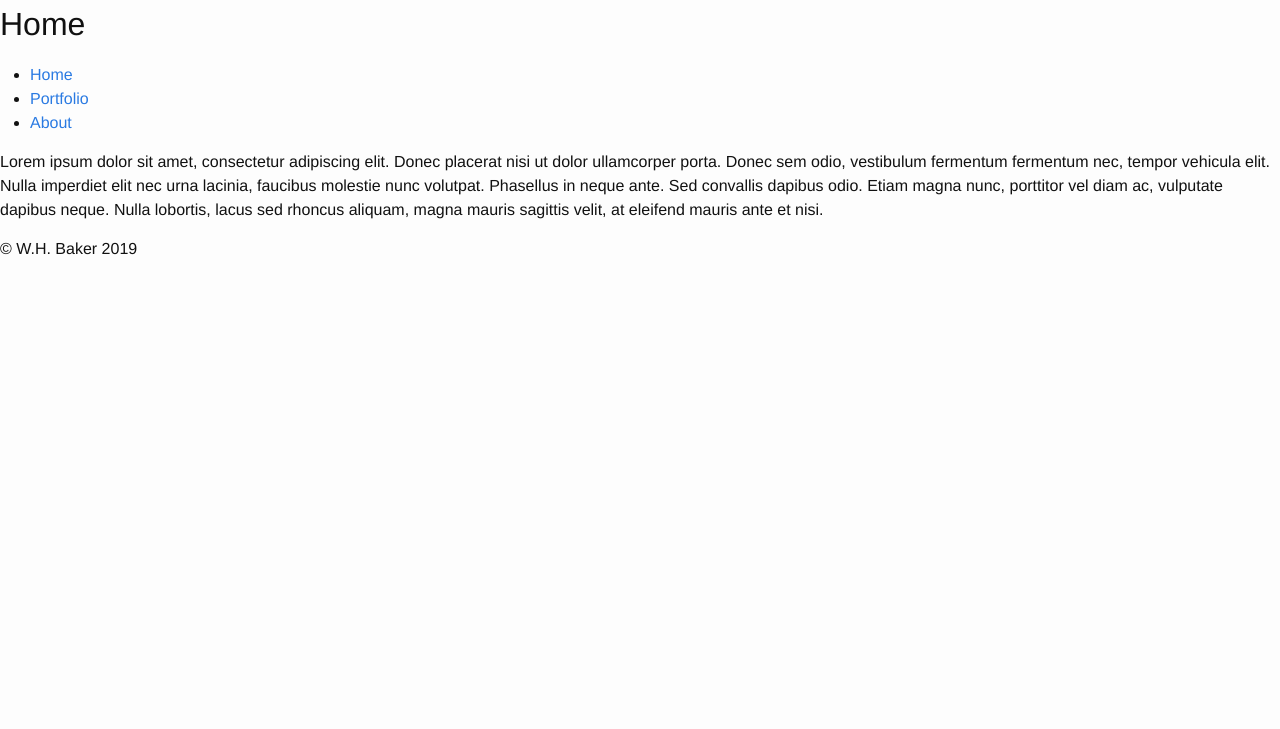
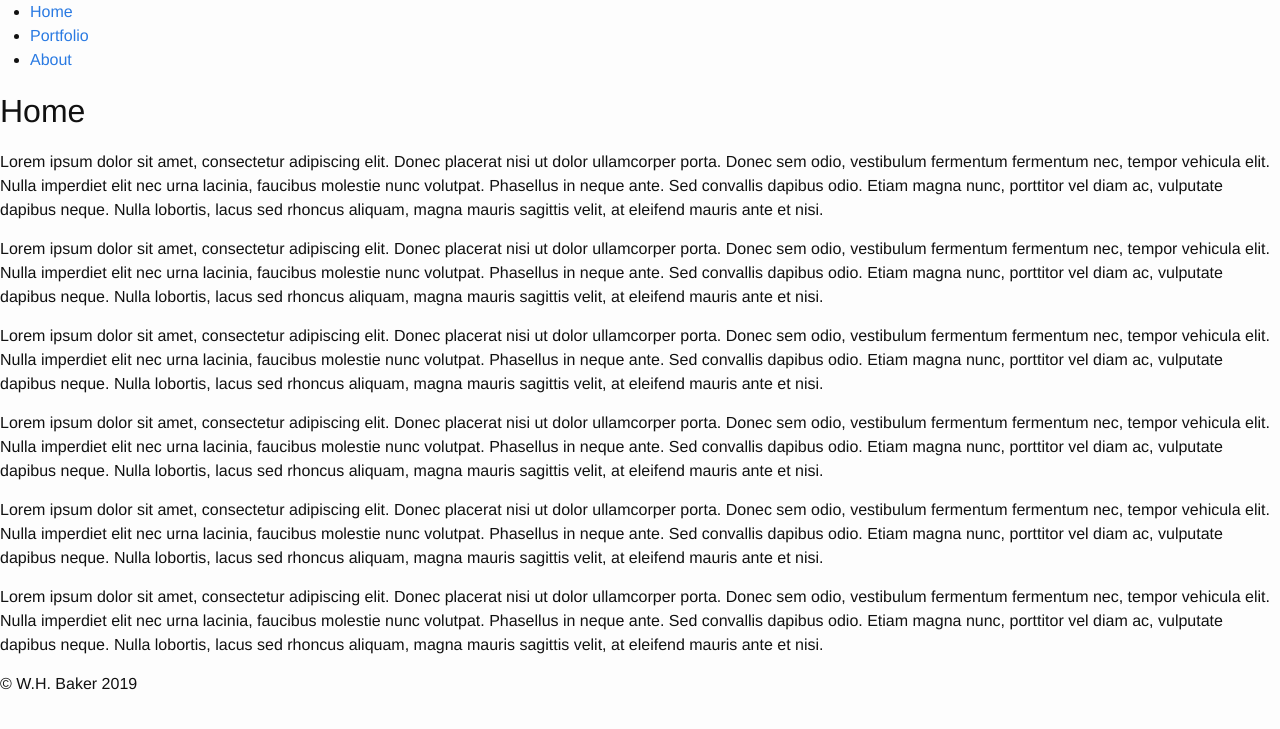
Before and after one commit to WesOnCoding/WesOnCoding.github.io, a Jekyll site: the page index.html, which Jekyll copies as it is, in a window 1280 px wide. Shown: the top 729 px of the page. Built offline with Jekyll 4.4.1, drawn with Linux system fonts in a browser that asks for light colours.

Commit message:
Update index.html

```diff
--- a/index.html
+++ b/index.html
@@ -15,6 +13,14 @@
                 <li><a href="about.html">About</a></li>
             </ul>
         </div>
+
+        <h1>Home</h1>
+
+        <p>Lorem ipsum dolor sit amet, consectetur adipiscing elit. Donec placerat nisi ut dolor ullamcorper porta. Donec sem odio, vestibulum fermentum fermentum nec, tempor vehicula elit. Nulla imperdiet elit nec urna lacinia, faucibus molestie nunc volutpat. Phasellus in neque ante. Sed convallis dapibus odio. Etiam magna nunc, porttitor vel diam ac, vulputate dapibus neque. Nulla lobortis, lacus sed rhoncus aliquam, magna mauris sagittis velit, at eleifend mauris ante et nisi.</p>
+        <p>Lorem ipsum dolor sit amet, consectetur adipiscing elit. Donec placerat nisi ut dolor ullamcorper porta. Donec sem odio, vestibulum fermentum fermentum nec, tempor vehicula elit. Nulla imperdiet elit nec urna lacinia, faucibus molestie nunc volutpat. Phasellus in neque ante. Sed convallis dapibus odio. Etiam magna nunc, porttitor vel diam ac, vulputate dapibus neque. Nulla lobortis, lacus sed rhoncus aliquam, magna mauris sagittis velit, at eleifend mauris ante et nisi.</p>
+        <p>Lorem ipsum dolor sit amet, consectetur adipiscing elit. Donec placerat nisi ut dolor ullamcorper porta. Donec sem odio, vestibulum fermentum fermentum nec, tempor vehicula elit. Nulla imperdiet elit nec urna lacinia, faucibus molestie nunc volutpat. Phasellus in neque ante. Sed convallis dapibus odio. Etiam magna nunc, porttitor vel diam ac, vulputate dapibus neque. Nulla lobortis, lacus sed rhoncus aliquam, magna mauris sagittis velit, at eleifend mauris ante et nisi.</p>
+        <p>Lorem ipsum dolor sit amet, consectetur adipiscing elit. Donec placerat nisi ut dolor ullamcorper porta. Donec sem odio, vestibulum fermentum fermentum nec, tempor vehicula elit. Nulla imperdiet elit nec urna lacinia, faucibus molestie nunc volutpat. Phasellus in neque ante. Sed convallis dapibus odio. Etiam magna nunc, porttitor vel diam ac, vulputate dapibus neque. Nulla lobortis, lacus sed rhoncus aliquam, magna mauris sagittis velit, at eleifend mauris ante et nisi.</p>
+        <p>Lorem ipsum dolor sit amet, consectetur adipiscing elit. Donec placerat nisi ut dolor ullamcorper porta. Donec sem odio, vestibulum fermentum fermentum nec, tempor vehicula elit. Nulla imperdiet elit nec urna lacinia, faucibus molestie nunc volutpat. Phasellus in neque ante. Sed convallis dapibus odio. Etiam magna nunc, porttitor vel diam ac, vulputate dapibus neque. Nulla lobortis, lacus sed rhoncus aliquam, magna mauris sagittis velit, at eleifend mauris ante et nisi.</p>
         <p>Lorem ipsum dolor sit amet, consectetur adipiscing elit. Donec placerat nisi ut dolor ullamcorper porta. Donec sem odio, vestibulum fermentum fermentum nec, tempor vehicula elit. Nulla imperdiet elit nec urna lacinia, faucibus molestie nunc volutpat. Phasellus in neque ante. Sed convallis dapibus odio. Etiam magna nunc, porttitor vel diam ac, vulputate dapibus neque. Nulla lobortis, lacus sed rhoncus aliquam, magna mauris sagittis velit, at eleifend mauris ante et nisi.</p>
         <div class="footer">
             <p>&copy; W.H. Baker 2019</p>
```
Also changed, not shown: other parts of index.html (+0 -2 lines).
